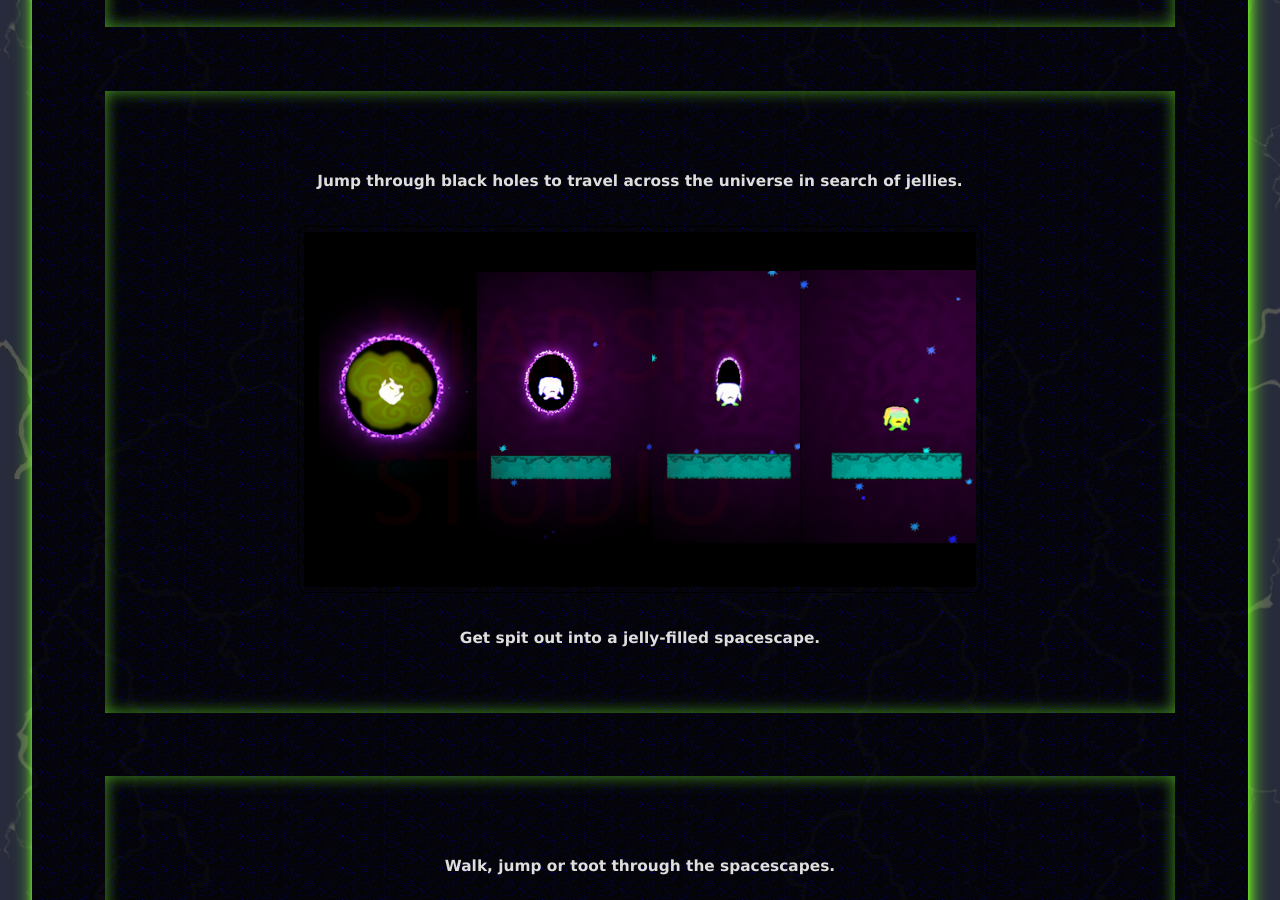
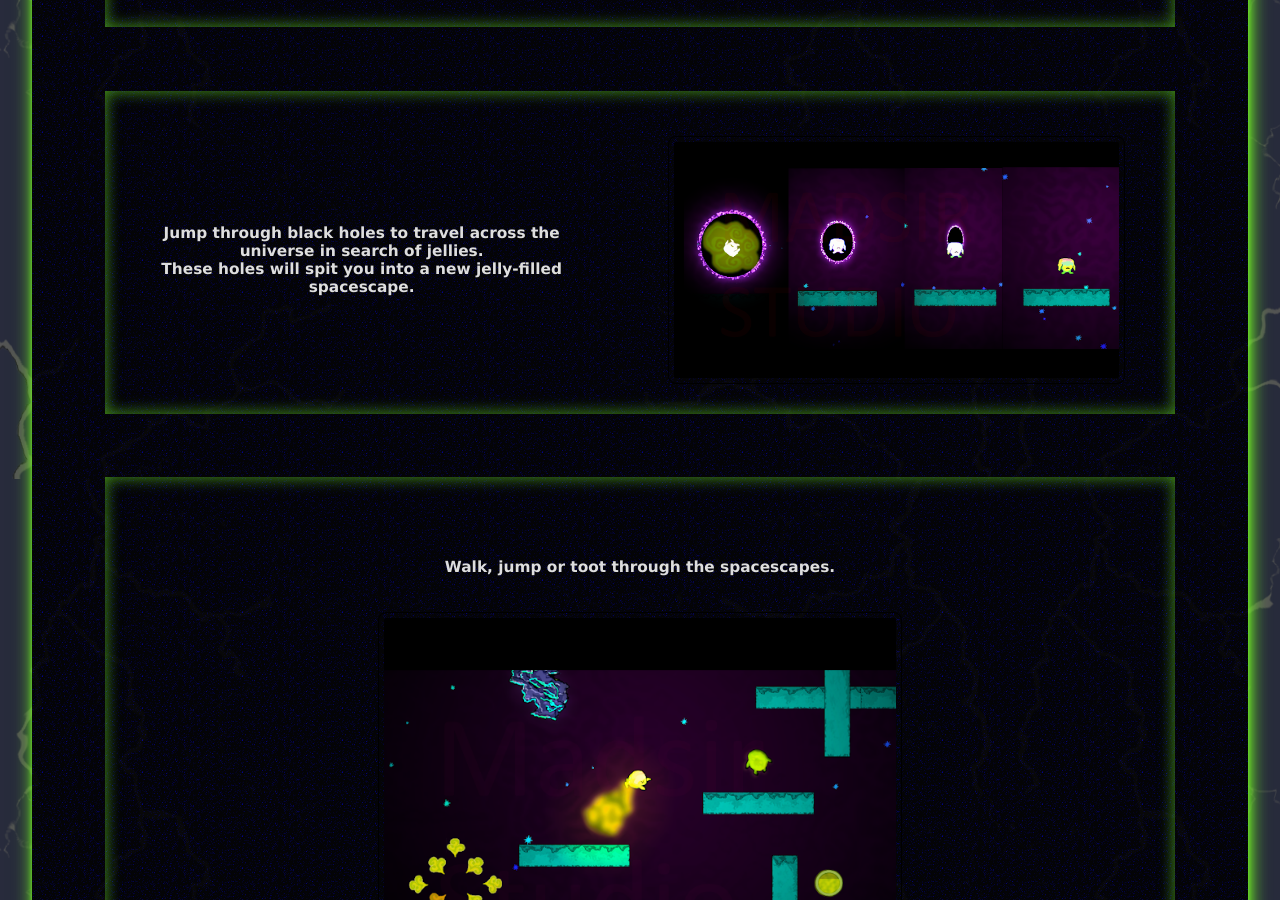
Before and after one commit to Madsir/madsirstudio.github.io, a Jekyll site: the page built from spacetoots/index.html, in a window 1280 px wide and 900 px high, scrolled down 1121 px. Built offline with Jekyll 4.4.1, drawn with Linux system fonts in a browser that asks for light colours.

Commit message:
Update index.html

```diff
--- a/spacetoots/index.html
+++ b/spacetoots/index.html
@@ -132,10 +132,11 @@
 		  <br><br>
 	  </div>
 			  <br><div class="around"><br><br><br>
-		<h6>Jump through black holes to travel across the universe in search of jellies.</h6>
-			<div class="center">
+				  <div class="center">
+		<h6>Jump through black holes to travel across the universe in search of jellies.<br>
+		These holes will spit you into a new jelly-filled spacescape.</h6><br><br>
 	<a href="/Assets/spacescape.png"><img src="/Assets/spacescape.png" alt="spacehole" style="width:80%;display:block;margin-left:auto;margin-right:auto"></a><br></div>
-				  		<h6>Get spit out into a jelly-filled spacescape.</h6>
+
 		  <br><br>
 	  </div>
 			  <br><div class="around"><br><br><br>
```
